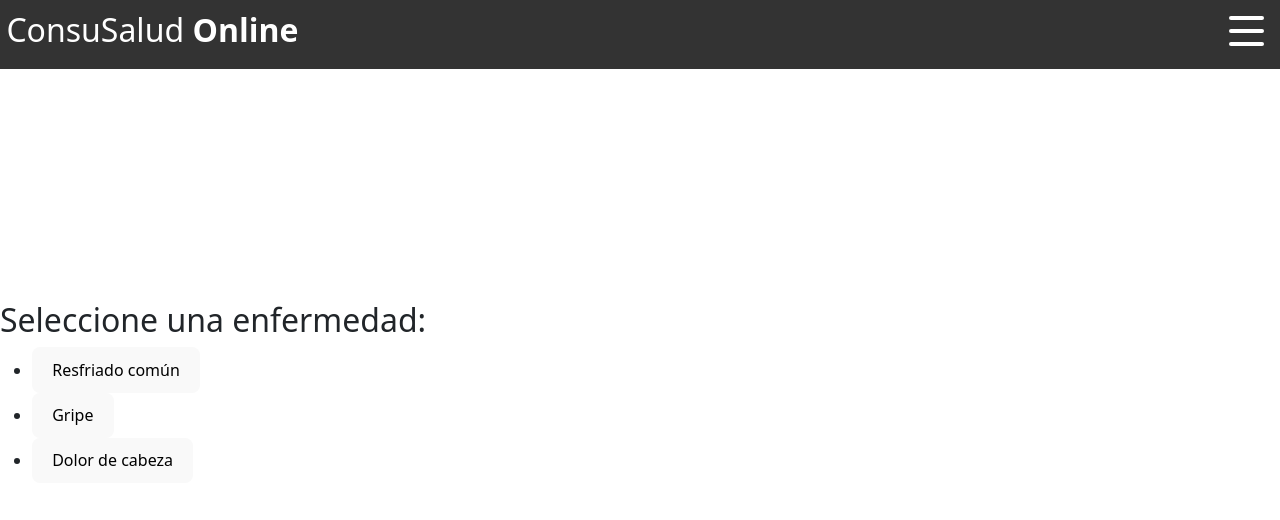
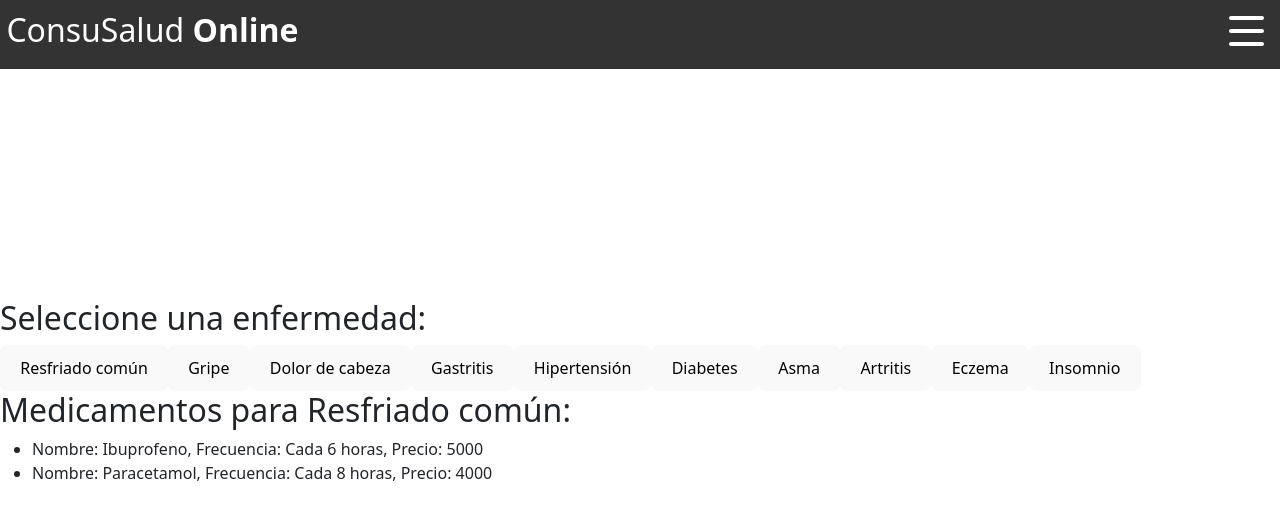
Before and after one commit to ManuelSepulveda58/ConsulSalud-Online-, a React (Vite) app: page /Informacion in a window 1280 px wide. Both pictures are taken after a click on the button "Resfriado común". Shown: the top 520 px of the page. Built offline with nearby package versions, Linux system fonts and the light colour scheme; no server answers.

Commit message:
Informacion/sinCSS

```diff
--- a/src/Components/Informacion.jsx
+++ b/src/Components/Informacion.jsx
@@ -1,30 +1,72 @@
-import React, { useState, useEffect } from 'react';
+import React, { useState } from 'react';
 import Navbat from './Navbat';
 
 export function Informacion() {
-  // Estado para almacenar las enfermedades obtenidas de la consulta SQL
-  const [enfermedades, setEnfermedades] = useState([]);
+  // Estado para almacenar la enfermedad seleccionada
+  const [enfermedadSeleccionada, setEnfermedadSeleccionada] = useState(null);
+
+  // Datos de enfermedades y medicamentos
+  const enfermedades = [
+    { id: 1, nombre: 'Resfriado común' },
+    { id: 2, nombre: 'Gripe' },
+    { id: 3, nombre: 'Dolor de cabeza' },
+    { id: 4, nombre: 'Gastritis' },
+    { id: 5, nombre: 'Hipertensión' },
+    { id: 6, nombre: 'Diabetes' },
+    { id: 7, nombre: 'Asma' },
+    { id: 8, nombre: 'Artritis' },
+    { id: 9, nombre: 'Eczema' },
+    { id: 10, nombre: 'Insomnio' }
+  ];
+
+  const medicamentosPorEnfermedad = {
+    1: [
+      { id: 1, nombre: 'Ibuprofeno', frecuencia: 'Cada 6 horas', precio: 5000.00 },
+      { id: 2, nombre: 'Paracetamol', frecuencia: 'Cada 8 horas', precio: 4000.00 },
+    ],
+    2: [
+      { id: 3, nombre: 'Antigripal', frecuencia: 'Cada 12 horas', precio: 6000.00 },
+      { id: 15, nombre: 'Ventolin', frecuencia: 'Según indicación médica', precio: 7500.00 },
+    ],
+    3: [
+      { id: 5, nombre: 'Ibuprofeno', frecuencia: 'Cada 6 horas', precio: 8000.00 },
+      { id: 6, nombre: 'Paracetamol', frecuencia: 'Cada 8 horas', precio: 7000.00 },
+    ],
+    4: [
+      { id: 4, nombre: 'Omeprazol', frecuencia: 'Diariamente', precio: 8000.00 },
+      { id: 13, nombre: 'Ranitidina', frecuencia: 'Diariamente', precio: 8500.00 },
+    ],
+    5: [
+      { id: 16, nombre: 'Enalapril', frecuencia: 'Diariamente', precio: 8500.00 },
+      { id: 17, nombre: 'Warfarina', frecuencia: 'Diariamente', precio: 10500.00 },
+    ],
+    6: [
+      { id: 6, nombre: 'Insulina', frecuencia: 'Según indicación médica', precio: 15000.00 },
+      { id: 14, nombre: 'Metformina', frecuencia: 'Diariamente', precio: 9500.00 },
+    ],
+    7: [
+      { id: 7, nombre: 'Salbutamol', frecuencia: 'Cada 4 horas', precio: 7000.00 },
+      { id: 15, nombre: 'Ventolin', frecuencia: 'Según indicación médica', precio: 7500.00 },
+    ],
+    8: [
+      { id: 8, nombre: 'Ibuprofeno', frecuencia: 'Cada 8 horas', precio: 5000.00 },
+      { id: 9, nombre: 'Prednisona', frecuencia: 'Diariamente', precio: 9000.00 },
+    ],
+    9: [
+      { id: 10, nombre: 'Cetirizina', frecuencia: 'Diariamente', precio: 6000.00 },
+      { id: 12, nombre: 'Loratadina', frecuencia: 'Diariamente', precio: 7000.00 },
+    ],
+    10: [
+      { id: 11, nombre: 'Melatonina', frecuencia: 'Diariamente', precio: 10000.00 },
+      { id: 20, nombre: 'Rivotril', frecuencia: 'Según indicación médica', precio: 12000.00 },
+    ]
+    // Añade más medicamentos según sea necesario
+  };
 
   // Función para manejar el clic en un botón de enfermedad
-  const handleClickEnfermedad = (idEnfermedad) => {
-    // Aquí podrías implementar la lógica para mostrar los medicamentos asociados a la enfermedad
-    console.log('Se hizo clic en la enfermedad con ID:', idEnfermedad);
+  const handleClickEnfermedad = (enfermedad) => {
+    setEnfermedadSeleccionada(enfermedad);
   };
-
-  // Simular el efecto de montaje para cargar las enfermedades cuando el componente se monta
-  useEffect(() => {
-    // Aquí realizarías la lógica para obtener las enfermedades desde tu consulta SQL
-    // Por ahora, usaremos datos de ejemplo
-    const enfermedadesEjemplo = [
-      { idEnfermedad: 1, nombreEnfermedad: 'Resfriado común' },
-      { idEnfermedad: 2, nombreEnfermedad: 'Gripe' },
-      { idEnfermedad: 3, nombreEnfermedad: 'Dolor de cabeza' },
-      // Agrega más enfermedades según sea necesario
-    ];
-
-    // Establecer las enfermedades en el estado
-    setEnfermedades(enfermedadesEjemplo);
-  }, []); // El efecto de montaje se ejecutará solo una vez al montar el componente
 
   return (
     <div>
@@ -36,17 +78,29 @@ export function Informacion() {
 
       <div>
         <h2>Seleccione una enfermedad:</h2>
-        <ul>
-          {/* Mapear las enfermedades y mostrarlas como botones */}
-          {enfermedades.map((enfermedad) => (
-            <li key={enfermedad.idEnfermedad}>
-              <button onClick={() => handleClickEnfermedad(enfermedad.idEnfermedad)}>
-                {enfermedad.nombreEnfermedad}
-              </button>
-            </li>
-          ))}
-        </ul>
+        {/* Mapeamos las enfermedades para mostrar botones */}
+        {enfermedades.map((enfermedad) => (
+          <button key={enfermedad.id} onClick={() => handleClickEnfermedad(enfermedad)}>
+            {enfermedad.nombre}
+          </button>
+        ))}
       </div>
+
+      {/* Mostramos los medicamentos si se ha seleccionado una enfermedad */}
+      {enfermedadSeleccionada && (
+        <div>
+          <h2>Medicamentos para {enfermedadSeleccionada.nombre}:</h2>
+          <ul>
+            {/* Verificamos si hay medicamentos asociados */}
+            {medicamentosPorEnfermedad[enfermedadSeleccionada.id] &&
+              medicamentosPorEnfermedad[enfermedadSeleccionada.id].map((medicamento) => (
+                <li key={medicamento.id}>
+                  Nombre: {medicamento.nombre}, Frecuencia: {medicamento.frecuencia}, Precio: {medicamento.precio}
+                </li>
+              ))}
+          </ul>
+        </div>
+      )}
     </div>
   );
 }
```
Also changed, not shown: src/Components/Datosdb.jsx (deleted, +0 -93 lines).
